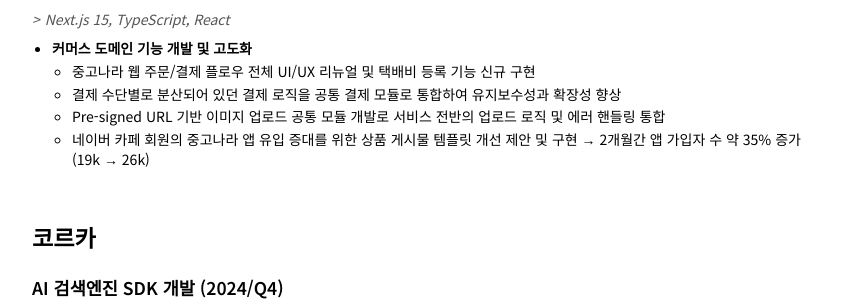
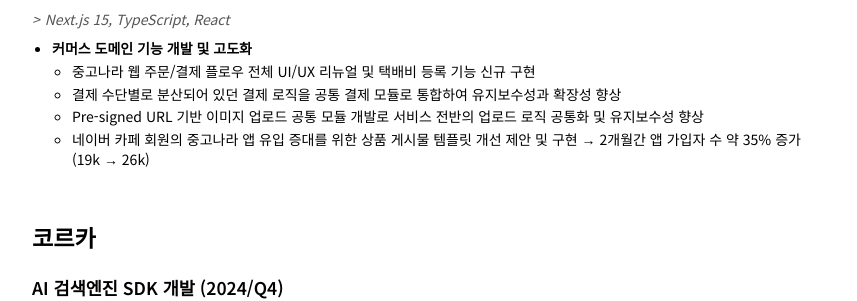
Before and after one commit to ghost-redo/ghost-redo.github.io, a Jekyll site: the page built from resume.md, in a window 1280 px wide and 900 px high, scrolled down 1989 px. Shown: the part 154-455 px from the top of the window, without its empty margins (209-1066 px from the left). Built offline with Jekyll 4.4.1, drawn with Linux system fonts in a browser that asks for light colours; some web fonts are replaced.

Commit message:
Update resume.md

```diff
--- a/resume.md
+++ b/resume.md
@@ -111,7 +111,7 @@ AI 기반 B2B SaaS 광고/추천 솔루션 초기 스타트업
 - **커머스 도메인 기능 개발 및 고도화**
     - 중고나라 웹 주문/결제 플로우 전체 UI/UX 리뉴얼 및 택배비 등록 기능 신규 구현
     - 결제 수단별로 분산되어 있던 결제 로직을 공통 결제 모듈로 통합하여 유지보수성과 확장성 향상
-    - Pre-signed URL 기반 이미지 업로드 공통 모듈 개발로 서비스 전반의 업로드 로직 및 에러 핸들링 통합
+    - Pre-signed URL 기반 이미지 업로드 공통 모듈 개발로 서비스 전반의 업로드 로직 공통화 및 유지보수성 향상
     - 네이버 카페 회원의 중고나라 앱 유입 증대를 위한 상품 게시물 템플릿 개선 제안 및 구현 → 2개월간 앱 가입자 수 약 35% 증가 (19k → 26k)
 
 <br>
```
